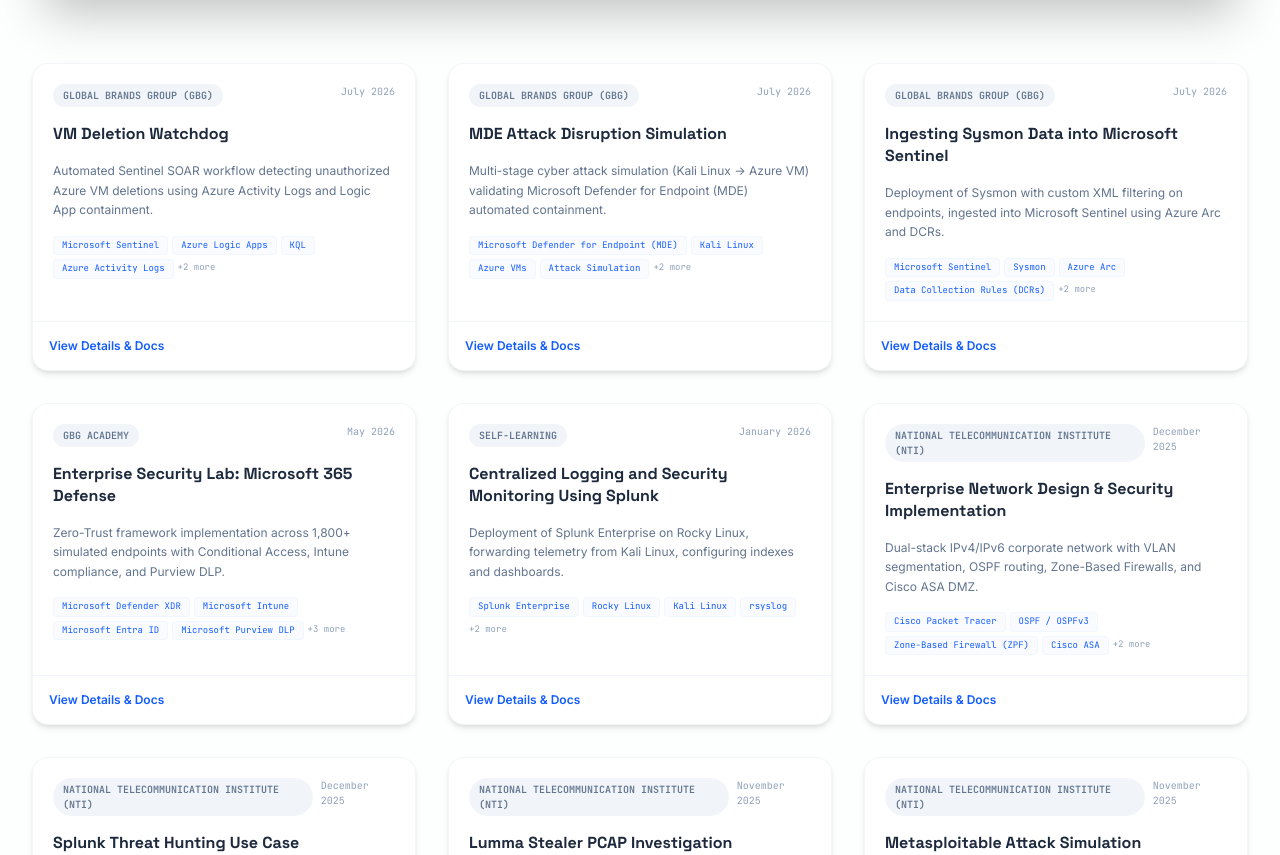
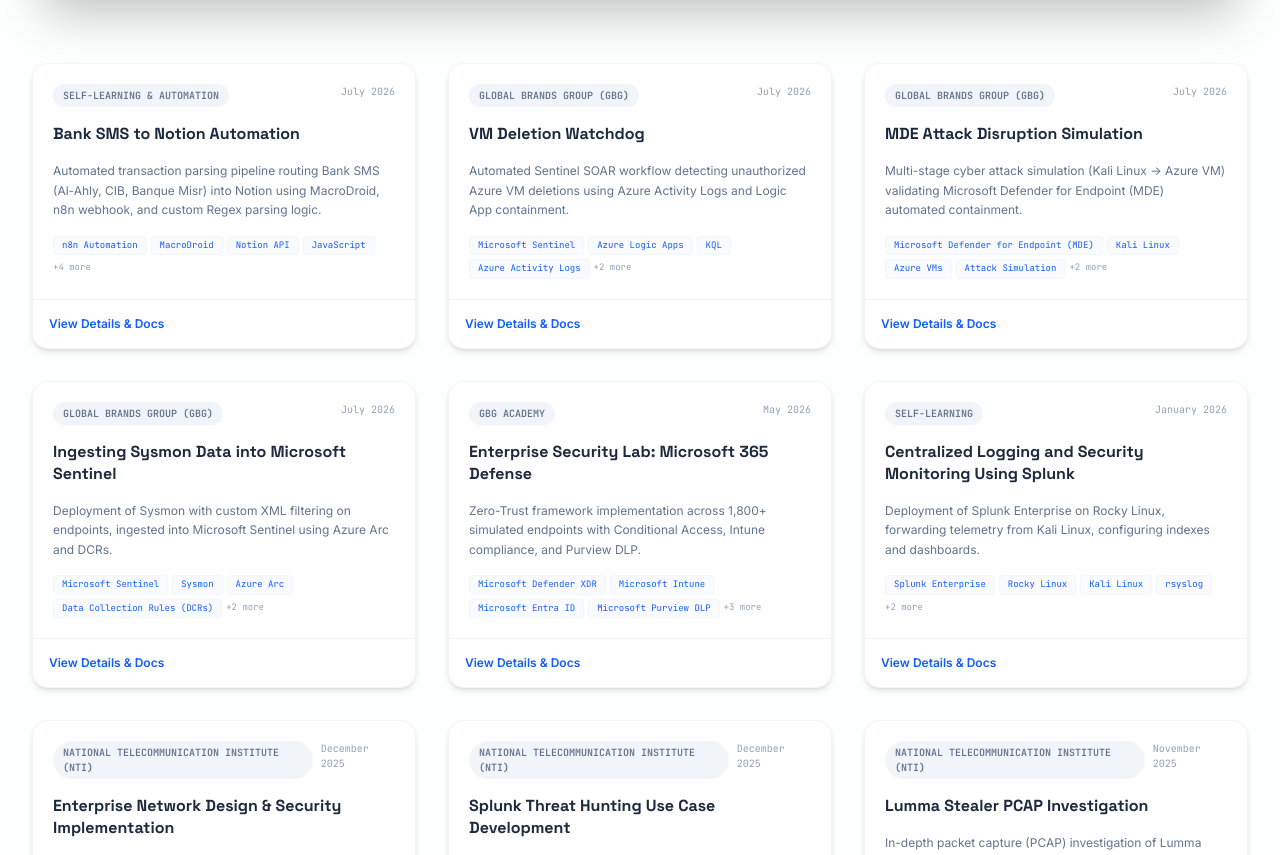
Before and after one commit to M0oham6d/Portfolio, a React (Vite) app: page / in a window 1280 px wide. Shown: the part 5748-6603 px from the top of the page. Built offline with nearby package versions, Linux system fonts and the light colour scheme.

Commit message:
fix issue

```diff
--- a/src/portfolioData.ts
+++ b/src/portfolioData.ts
@@ -347,8 +347,8 @@
       ],
     },
     {
-      id: "proj12",
-      title: "Sentinel Analyst Lab",
+      id: "proj11",
+      title: "Bank SMS to Notion Automation",
       company: "Self-Learning & Automation",
       date: "July 2026",
       shortDescription:
```
